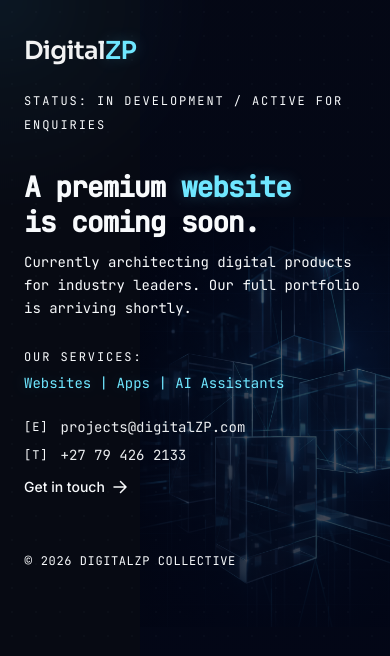
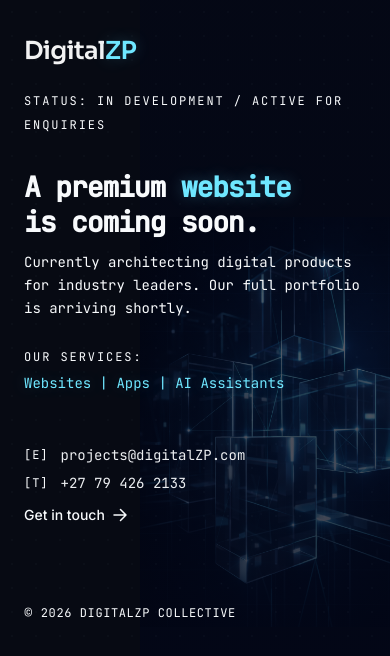
Before and after one commit to zabih0043-cyber/DigitalZP.com, a React (Vite) app: page / in a window 390 px wide. Shown: the top 656 px of the page. Built offline with nearby package versions, Linux system fonts and the light colour scheme.

Commit message:
New edits

```diff
--- a/src/components/holding/ContactBlock.jsx
+++ b/src/components/holding/ContactBlock.jsx
@@ -6,7 +6,7 @@ export default function ContactBlock() {
       initial={{ opacity: 0, y: 14 }}
       animate={{ opacity: 1, y: 0 }}
       transition={{ delay: 1.2, duration: 0.7, ease: [0.22, 1, 0.36, 1] }}
-      className="mt-auto translate-y-2 space-y-3 pt-3 sm:mt-0 sm:pt-0 md:translate-y-0"
+      className="mt-auto space-y-3 pt-10 md:pt-0"
     >
       <div className="flex flex-col gap-2">
         <a
--- a/src/components/holding/FooterBar.jsx
+++ b/src/components/holding/FooterBar.jsx
@@ -6,7 +6,7 @@ export default function FooterBar() {
       initial={{ opacity: 0 }}
       animate={{ opacity: 1 }}
       transition={{ delay: 1.6, duration: 0.8 }}
-      className="mt-auto translate-y-4 pt-3 font-mono text-xs uppercase tracking-wider text-muted-foreground/60 sm:pt-0 md:mt-0 md:translate-y-3 lg:translate-y-0"
+      className="mt-auto translate-y-10 pt-3 font-mono text-xs uppercase tracking-wider text-muted-foreground/60 sm:pt-0 md:mt-0 md:translate-y-3 lg:translate-y-0"
     >
       <span>
         <span className="relative top-[1px] text-sm">©</span>{' '}
```
